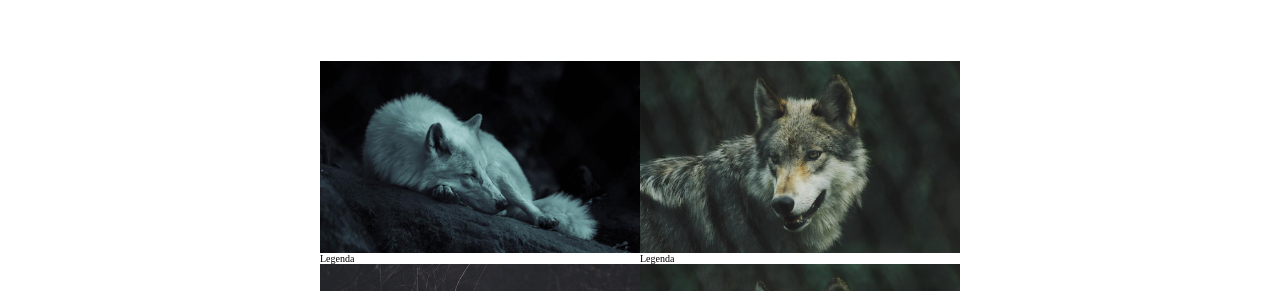
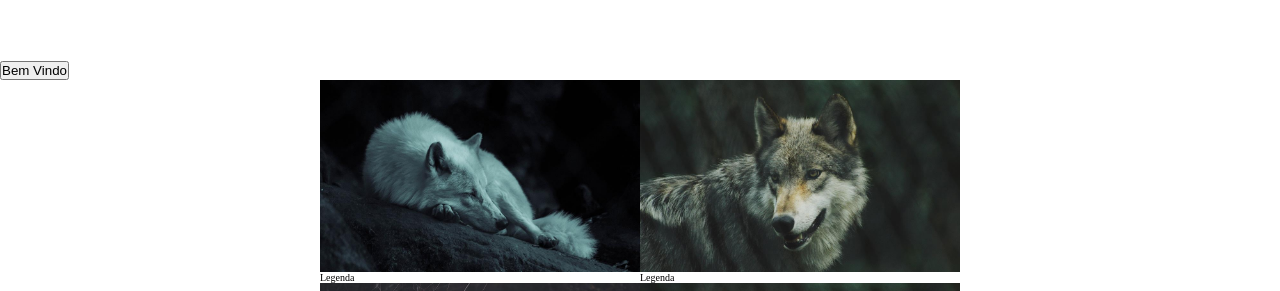
Before and after one commit to 1TDSPM-23/rm551553, a plain HTML site: page index.html in a window 1280 px wide. Shown: the part 509-800 px from the top of the page. Drawn offline with Linux system fonts and the light colour scheme.

Commit message:
botão criado com Olá mundo

```diff
--- a/index.html
+++ b/index.html
@@ -25,6 +25,8 @@
     </header>
 
     <h2 class="tit-sec">Seção de Fotos</h2>
+
+    <button onclik="alert('Olá Mundo!')">Bem Vindo</button>
 
     <section class="conteudo">
         <div>
```
